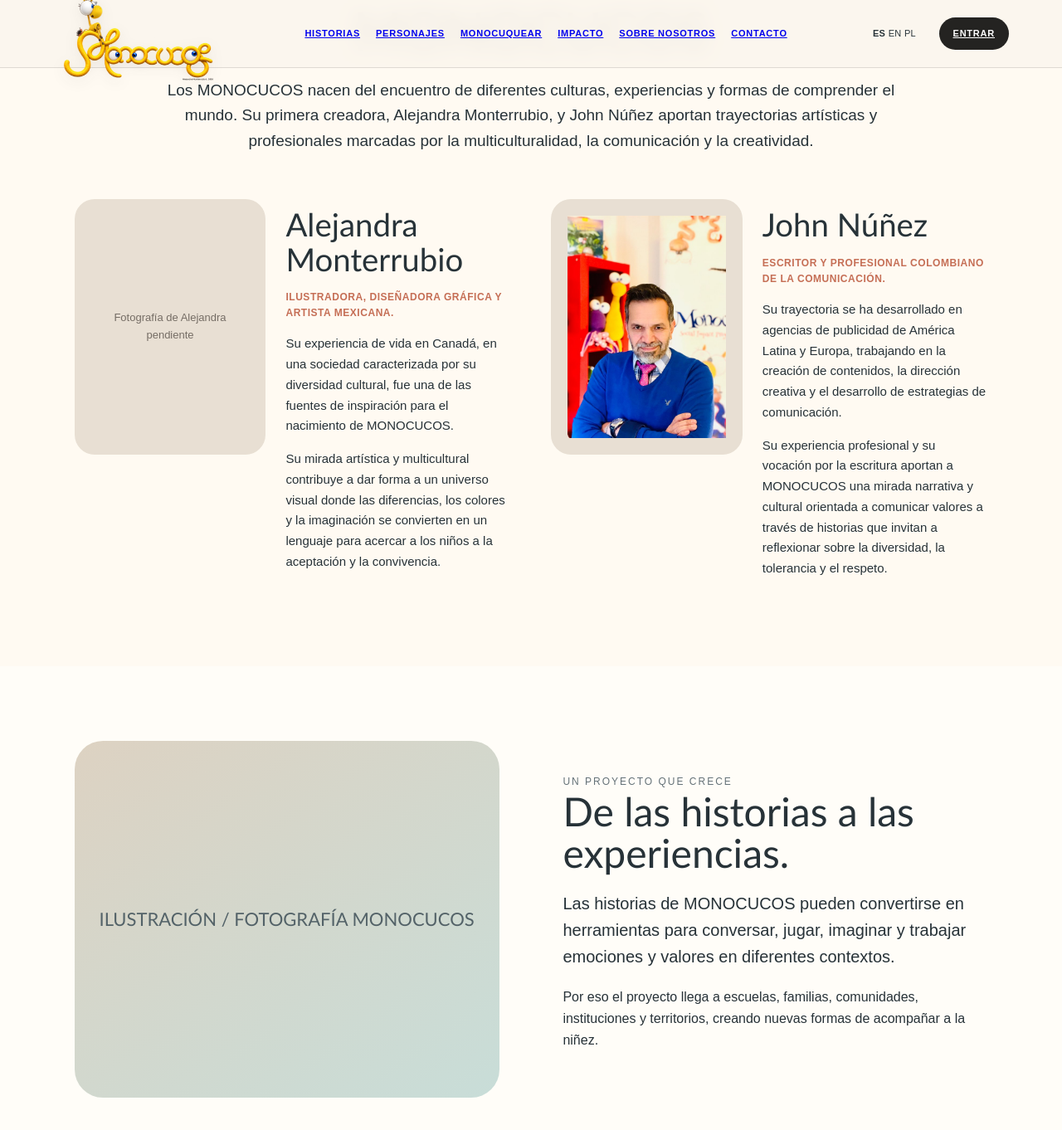
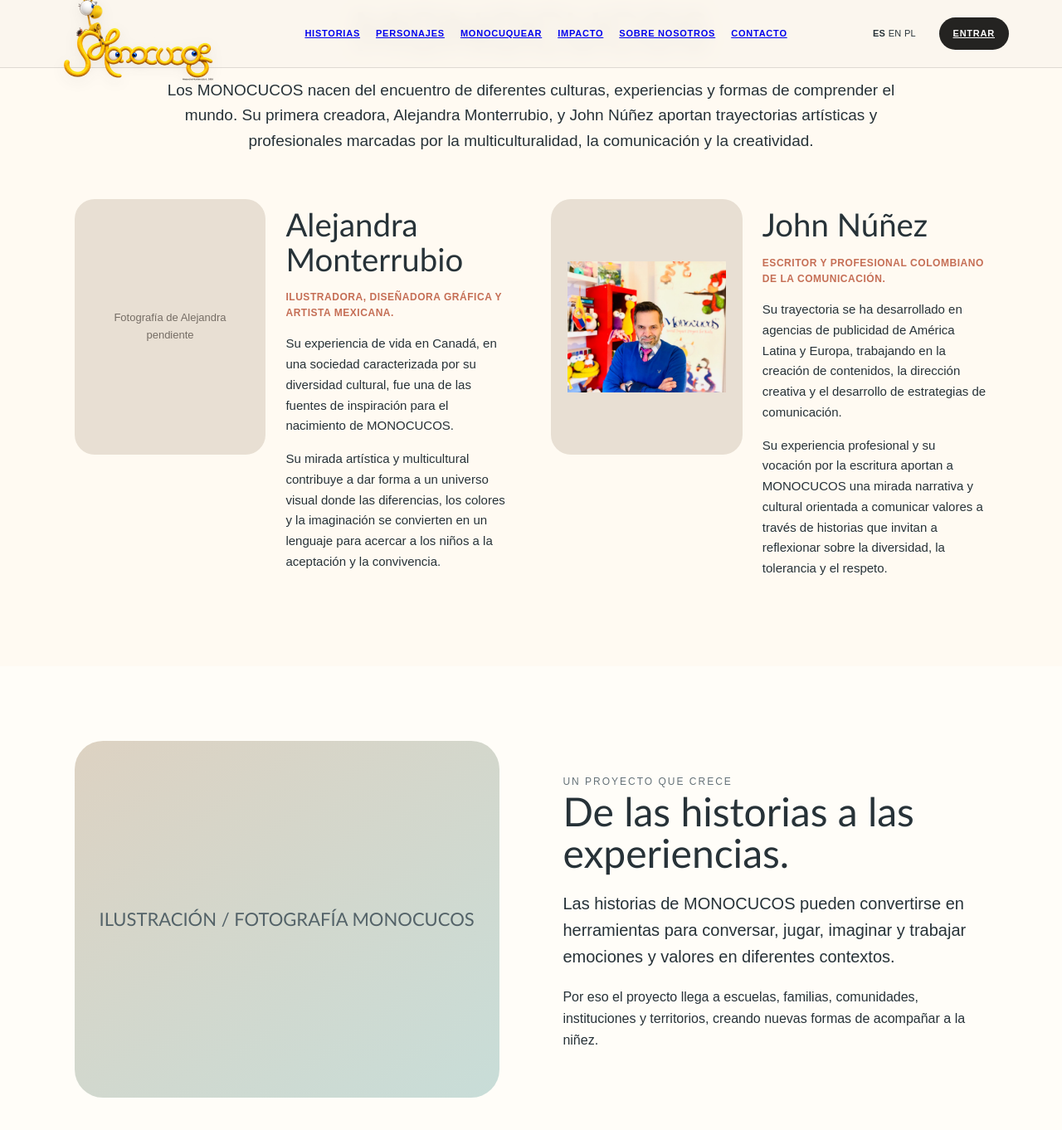
Before and after one commit to MonocucosTM/Monocucos, a Jekyll site: the page built from sobre-nosotros.html, in a window 1280 px wide and 1400 px high, scrolled down 2154 px. Shown: the top 1362 px of the window at 83% size. Built offline with Jekyll 4.4.1, drawn with Linux system fonts in a browser that asks for light colours.

Commit message:
Mostrar fotografía completa de John sin recorte lateral

```diff
--- a/sobre-nosotros.html
+++ b/sobre-nosotros.html
@@ -165,7 +165,7 @@ header nav a:hover{
 .creators-grid{display:grid;grid-template-columns:repeat(2,minmax(0,1fr));gap:48px}
 .creator-profile{display:grid;grid-template-columns:minmax(140px,.85fr) minmax(0,1fr);gap:24px;align-items:start}
 .creator-photo{aspect-ratio:3/4;border-radius:24px;background:#e8dfd3;overflow:hidden;display:flex;align-items:center;justify-content:center;text-align:center;color:#756d65;font-size:13px;padding:20px}
-.creator-photo img{width:100%;height:100%;object-fit:cover;display:block}
+.creator-photo img{width:100%;height:100%;object-fit:contain;display:block}
 .creator-profile h3{font-family:Optima,"Optima Nova",Georgia,serif;font-size:clamp(30px,3vw,44px);font-weight:400;line-height:1.08;margin:10px 0 16px}
 .creator-role{color:#c56e55;font-weight:700;font-size:12px;letter-spacing:.045em;text-transform:uppercase}
 .creator-profile p{font-size:15px;line-height:1.65}
```
